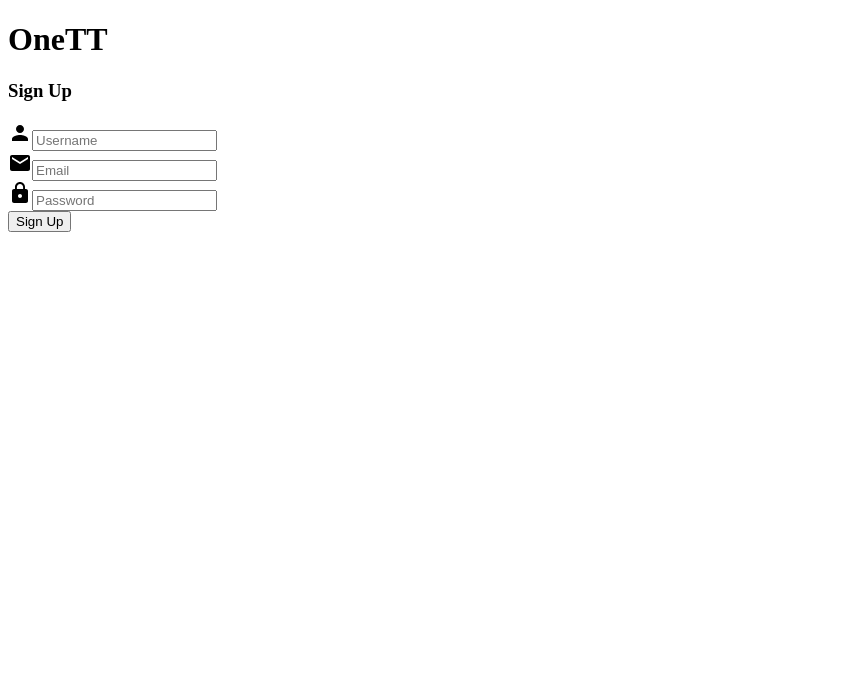
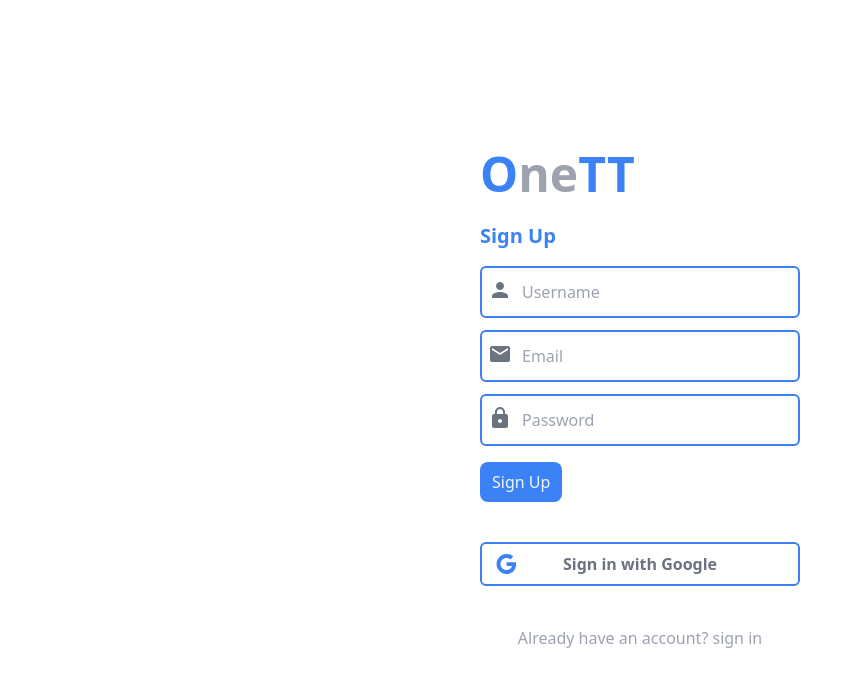
Before and after one commit to chandubomma/OneTT, a Next.js app: page /signup in a window 1280 px wide. Shown: the top 686 px of the page, without its empty margins (0-855 px from the left). Built offline with nearby package versions, Linux system fonts and the light colour scheme.

Commit message:
updated - sign up page.

```diff
--- a/package.json
+++ b/package.json
@@ -16,6 +16,7 @@
     "autoprefixer": "10.4.14",
     "eslint": "8.45.0",
     "eslint-config-next": "13.4.10",
+    "mongoose": "^7.4.1",
     "next": "13.4.10",
     "next-auth": "^4.22.3",
     "postcss": "8.4.26",
--- /dev/null
+++ b/src/app/(auth)/layout.js
@@ -0,0 +1,14 @@
+import '../global.css'
+
+export const metadata = {
+  title: 'OneTT',
+  description: 'Generated by Next.js',
+}
+
+export default function RootLayout({ children }) {
+ return (
+    <html lang="en">
+      <body>{children}</body>
+    </html>
+  )
+}
--- a/src/app/(auth)/signup/page.js
+++ b/src/app/(auth)/signup/page.js
@@ -3,12 +3,42 @@ import {useState} from 'react';
 import PersonIcon from '@mui/icons-material/Person';
 import EmailIcon from '@mui/icons-material/Email';
 import LockIcon from '@mui/icons-material/Lock';
+import { signIn } from 'next-auth/react';
+import { useRouter,useSearchParams } from 'next/navigation';
+import GoogleIcon from '@mui/icons-material/Google';
+import Link from 'next/link';
+
 
 export default function page(){
     const [user,setUser] = useState({});
+    const router = useRouter();
+    const searchParams = useSearchParams();
+    const callbackUrl = searchParams.get("callbackUrl") || "/";
 
     function handleInputChange(e){
         setUser({...user,[e.target.name]:e.target.value});
+    }
+
+    async function handleGoogleSignIn(){
+        const res = await signIn('google',{callbackUrl});
+        if(res.ok)router.push(callbackUrl);
+    }
+
+
+    async function handleSignUp(e){
+        e.preventDefault();
+        const res = await fetch('/api/signup',{
+            method:"POST",
+            headers: {
+                "Content-Type": "application/json",
+            },
+            body : JSON.stringify(user)
+        });
+
+        if(res.ok){
+           const res2 = await signIn('credentials',{redirect:{destination:callbackUrl},email:user.email,password:user.password,callbackUrl});
+           if(res2.ok)router.push(callbackUrl);
+        }
     }
 
     return(
@@ -18,23 +48,29 @@ export default function page(){
                 <div className="w-fit h-fit ">
                 <h1 className="text-gray-400 text-5xl  mb-6 md:text-5xl font-extrabold "><span className="text-blue-500 dark:text-white">O</span>ne<span className='text-blue-500 dark:text-white'>TT</span></h1>
                     <h3 className="mb-4 text-xl text-blue-500 font-medium"><strong>Sign Up</strong></h3>
-                    <form method='post' action='/api/signup'>
+                    <form method='POST' onSubmit={(e)=>handleSignUp(e)}>
                         <div className=" mb-3 mt-4 relative">
                             <PersonIcon className='absolute top-3 left-2 text-gray-500'/>
-                            <input type="text" className="w-80 p-3 pl-10 border-2 border-blue-500 focus:outline-blue-500 text-gray-500 rounded-md" id="name" placeholder="Username" name="name" onChange={(e)=>handleInputChange(e)}/>
+                            <input type="text" className="w-80 p-3 pl-10 border-2 border-blue-500 focus:outline-blue-500 text-gray-500 rounded-md" id="name" placeholder="Username" name="name" onChange={(e)=>handleInputChange(e)} required/>
                         </div>
                         <div className=" mb-3 mt-3 relative">
                             <EmailIcon className='absolute top-3 left-2 text-gray-500'/>
-                            <input type="email" className="w-80 p-3 pl-10 border-2 border-blue-500 focus:outline-blue-500 text-gray-500 rounded-md" id="email" placeholder="Email" name="email" onChange={(e)=>handleInputChange(e)}/>
+                            <input type="email" className="w-80 p-3 pl-10 border-2 border-blue-500 focus:outline-blue-500 text-gray-500 rounded-md" id="email" placeholder="Email" name="email" onChange={(e)=>handleInputChange(e)} required/>
                         </div>
                         <div className=" mb-3 mt-3 relative">
                             <LockIcon className='absolute top-3 left-2 text-gray-500'/>
-                            <input type="password" className="w-80 p-3 pl-10 border-2 border-blue-500 focus:outline-blue-500 text-gray-500 rounded-md" id="password" placeholder="Password" name="password" onChange={(e)=>handleInputChange(e)}/>
+                            <input type="password" className="w-80 p-3 pl-10 border-2 border-blue-500 focus:outline-blue-500 text-gray-500 rounded-md" id="password" placeholder="Password" name="password" onChange={(e)=>handleInputChange(e)} required/>
                         </div>
                         <div className="mt-4">
                             <button type="submit" className="px-3 py-2 bg-blue-500 rounded-lg text-gray-100 font-medium">Sign Up</button>
                         </div>
                     </form>
+                    <div className='mt-10'>
+                        <button onClick={()=>handleGoogleSignIn()} className='w-80 border-2 border-blue-500 px-3 py-2 rounded-md relative text-gray-500 font-semibold'><GoogleIcon className='text-blue-500 absolute left-3'/>Sign in with Google</button>
+                    </div>
+                    <div className='mt-10 w-full'>
+                        <Link href='/api/auth/signin' className='text-gray-400 text-md font-medium w-fit m-auto block hover:text-gray-300'>Already have an account? sign in</Link>
+                    </div>
                 </div>
             </div>
         </>
```
Also changed, not shown: 1 other file (tests, documents, lock files or other folders).
